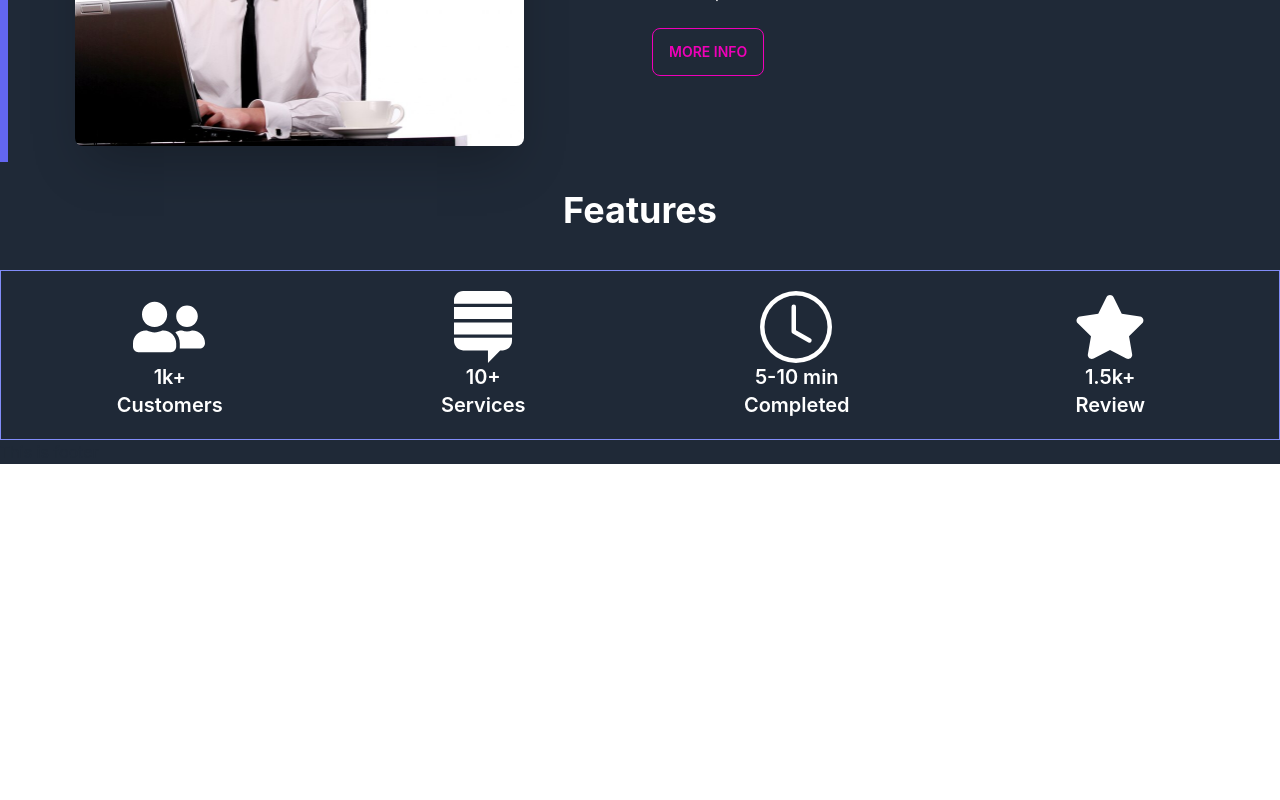
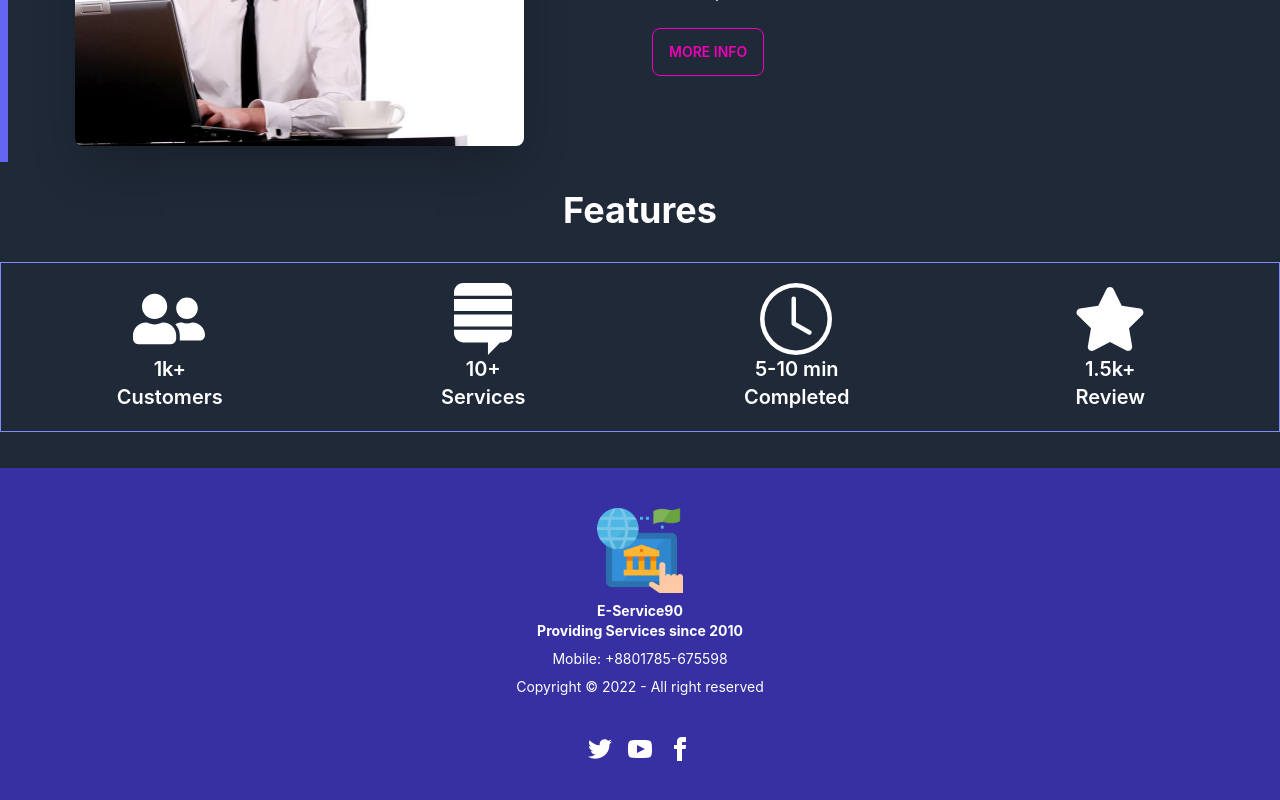
Before and after one commit to Atherbiswas/E-Service90_Client, a React (Create React App) app: page / in a window 1280 px wide. Shown: the part 1000-1800 px from the top of the page. Before the commit the page ends 1464 px from the top, so only its background shows below. Built offline with nearby package versions, Linux system fonts and the light colour scheme.

Commit message:
footer added

```diff
--- a/src/layouts/Main.js
+++ b/src/layouts/Main.js
@@ -1,5 +1,6 @@
 import React from 'react';
 import { Outlet } from 'react-router-dom';
+import Footer from '../pages/shared/Footer/Footer';
 import Header from '../pages/shared/Header/Header';
 
 const Main = () => {
@@ -9,6 +10,7 @@
             <div className='max-w-screen-xl mx-auto'>
             <Outlet></Outlet>
             </div>
+            <Footer></Footer>
         </div>
     );
 };
--- a/src/pages/Home/Features/Features.js
+++ b/src/pages/Home/Features/Features.js
@@ -5,7 +5,7 @@
 
 const Features = () => {
     return (
-        <div className="grid grid-cols-4 border border-indigo-400 gap-4 mt-10 p-5">
+        <div className="grid grid-cols-4 border border-indigo-400 gap-4 mt-8 p-5">
             <div className='text-white mx-auto'>
                 <FaUserFriends className='text-7xl mx-4'></FaUserFriends>
                 <div className='text-xl font-semibold text-center'>
--- a/src/pages/Home/Home/Home.js
+++ b/src/pages/Home/Home/Home.js
@@ -12,7 +12,6 @@
       <About></About>
       <h1 className="text-white text-center mt-7 text-4xl font-bold">Features</h1>
       <Features></Features>
-      <Footer></Footer>
     </div>
   );
 };
--- a/src/pages/shared/Footer/Footer.js
+++ b/src/pages/shared/Footer/Footer.js
@@ -1,10 +1,26 @@
 import React from 'react';
+import { Link } from 'react-router-dom';
+import footerLogo from '../../../site-logo.png'
 
 const Footer = () => {
     return (
-        <div>
-            <h1>This is footer</h1>
-        </div>
+        <footer className="footer footer-center p-10 bg-indigo-800 text-primary-content mt-9">
+            <div>
+                <img src={footerLogo} className='w-2/12' alt="" />
+                <p className="font-bold">
+                E-Service90<br/>Providing Services since 2010
+                </p>
+                <p>Mobile: +8801785-675598</p>
+                <p>Copyright © 2022 - All right reserved</p>
+            </div>
+            <div>
+                <div className="grid grid-flow-col gap-4">
+                <Link><svg xmlns="http://www.w3.org/2000/svg" width="24" height="24" viewBox="0 0 24 24" className="fill-current"><path d="M24 4.557c-.883.392-1.832.656-2.828.775 1.017-.609 1.798-1.574 2.165-2.724-.951.564-2.005.974-3.127 1.195-.897-.957-2.178-1.555-3.594-1.555-3.179 0-5.515 2.966-4.797 6.045-4.091-.205-7.719-2.165-10.148-5.144-1.29 2.213-.669 5.108 1.523 6.574-.806-.026-1.566-.247-2.229-.616-.054 2.281 1.581 4.415 3.949 4.89-.693.188-1.452.232-2.224.084.626 1.956 2.444 3.379 4.6 3.419-2.07 1.623-4.678 2.348-7.29 2.04 2.179 1.397 4.768 2.212 7.548 2.212 9.142 0 14.307-7.721 13.995-14.646.962-.695 1.797-1.562 2.457-2.549z"></path></svg></Link>
+                <Link><svg xmlns="http://www.w3.org/2000/svg" width="24" height="24" viewBox="0 0 24 24" className="fill-current"><path d="M19.615 3.184c-3.604-.246-11.631-.245-15.23 0-3.897.266-4.356 2.62-4.385 8.816.029 6.185.484 8.549 4.385 8.816 3.6.245 11.626.246 15.23 0 3.897-.266 4.356-2.62 4.385-8.816-.029-6.185-.484-8.549-4.385-8.816zm-10.615 12.816v-8l8 3.993-8 4.007z"></path></svg></Link>
+                <Link><svg xmlns="http://www.w3.org/2000/svg" width="24" height="24" viewBox="0 0 24 24" className="fill-current"><path d="M9 8h-3v4h3v12h5v-12h3.642l.358-4h-4v-1.667c0-.955.192-1.333 1.115-1.333h2.885v-5h-3.808c-3.596 0-5.192 1.583-5.192 4.615v3.385z"></path></svg></Link>
+                </div>
+            </div>
+        </footer>
     );
 };
 
--- a/src/pages/shared/Header/Header.js
+++ b/src/pages/shared/Header/Header.js
@@ -18,7 +18,7 @@
     </>
 
     return (
-        <div className="navbar bg-indigo-800 font-semibold">
+        <div className="navbar bg-indigo-800 font-semibold sticky top-0 z-50">
                 <div className="navbar-start">
                     <div className="dropdown">
                     <label tabIndex={0} className="btn btn-ghost lg:hidden">
```
